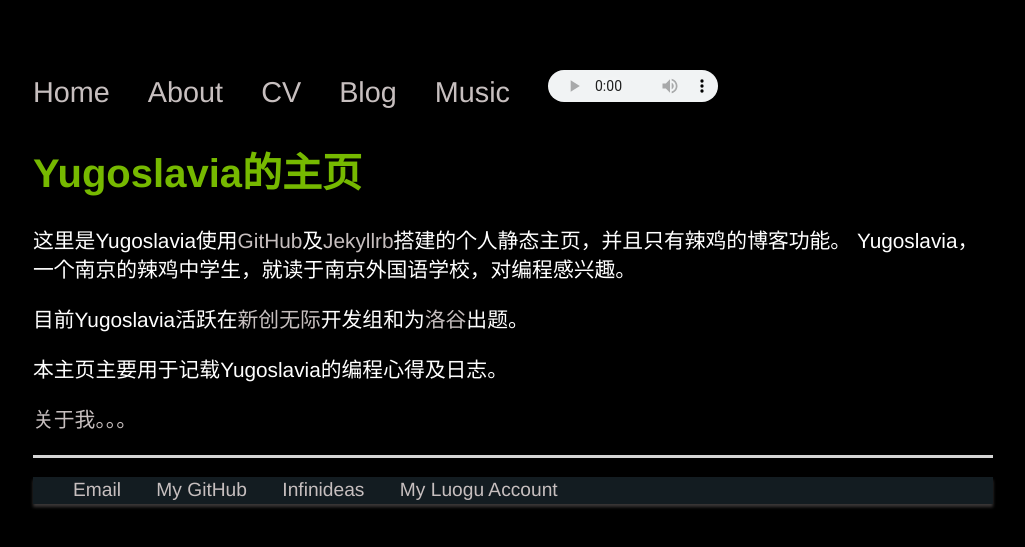
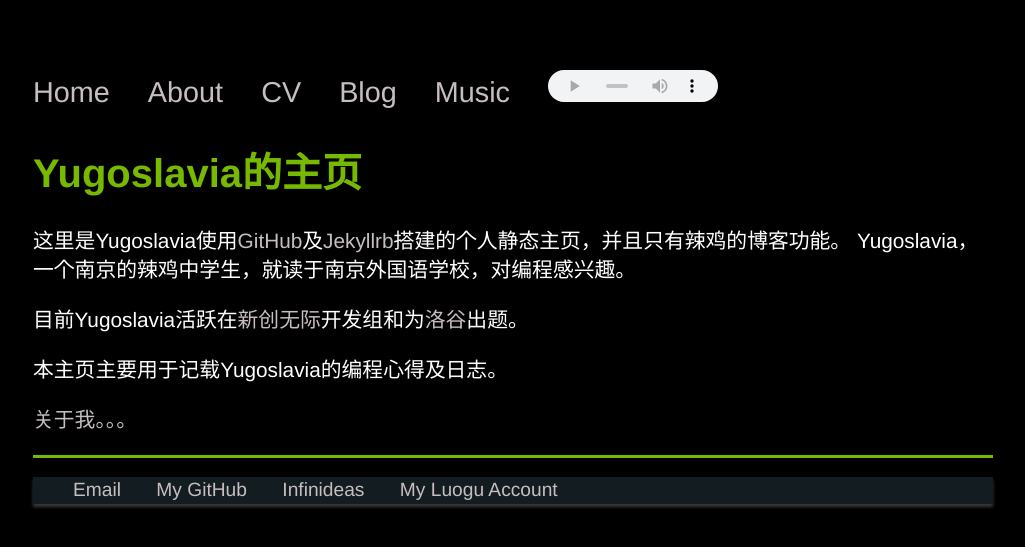
Before and after one commit to Yugoslavia36/yugoslavia36.github.io, a Jekyll site: the page built from index.html, in a window 1280 px wide. Shown: the top 547 px of the page, without its empty margins (127-1152 px from the left). Built offline with Jekyll 4.4.1, drawn with Linux system fonts in a browser that asks for light colours.

Commit message:
Update main.css

```diff
--- a/css/main.css
+++ b/css/main.css
@@ -21,7 +21,7 @@ nav ul { font-size: 1.8em; font-family: 'Helvetica','Sans-Serif','Microsoft YaHe
 footer ul { font-size: 1.5em; font-family: 'Helvetica','Microsoft YaHei UI';  list-style: none; font-weight: normal; box-shadow: 0px 3px 3px #3a3737;  background: #131c21;}
 nav ul li, footer ul li { display: inline; margin-right: 30px; }
 
-footer { border-top: 3px solid #d5d5d5; font-size: .8em; }
+footer { border-top: 3px solid #76b900; font-size: .8em; }
 
 /* Blog */
 ul.posts { margin: 20px auto 40px; font-size: 1.5em; }
```
